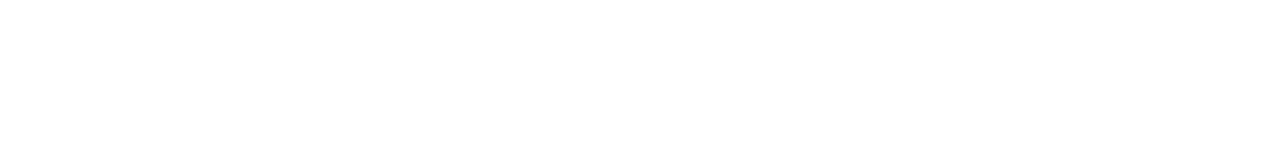
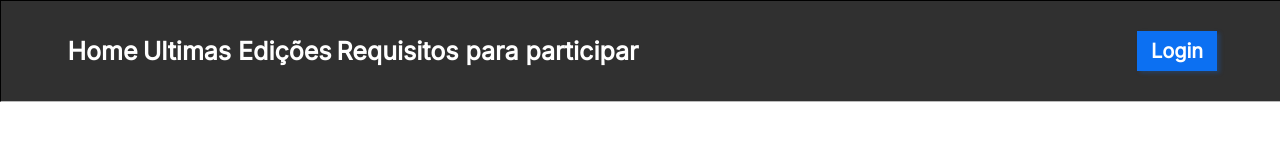
Before and after one commit to uel91/bootcamp-dnc, a plain HTML site: page index.html in a window 1280 px wide. Drawn offline with Linux system fonts and the light colour scheme.

Commit message:
Criação do Estilo CSS do Menu

```diff
--- /dev/null
+++ b/estilo.css
@@ -0,0 +1,57 @@
+/*Importação de Fonte*/
+@import url('https://fonts.googleapis.com/css2?family=Inter:wght@100;400&display=swap');
+
+        body{
+           margin:0px; /* Margem Externa */
+           padding:0px; /* Margem Iterna */
+        }
+            /*Menu de Navegação Principal*/
+        #principal{
+            width: 100%;
+            height: 100px;
+            border: 1px solid black;
+            background-color: #303030;
+
+            display: flex;
+            justify-content: space-between;
+            align-items: center;
+            border-bottom: 1px solid #bababa;
+        }
+
+            #menu{
+            display:flex;
+            width:45%;
+            justify-content:space-around;
+            align-items: center;
+
+            margin-left:5%;
+            }
+
+            #principal div a{
+                font-family: 'Inter';
+                font-size:25px;
+                font-weight:600;
+                color:white;
+                text-decoration: none;
+            }
+
+                #principal div a:hover{
+                    color:#cccccc;
+                }
+
+                #principal button{
+                    margin-right: 5%;
+                    background-color: #0c70f2;
+                    border:0px;
+
+                    height: 40px;
+                    width:80px;
+
+                    font-family:'Inter';
+                    font-size: 20px;
+                    font-weight: 600;
+                    color: white;
+
+                    box-shadow: 3px 2px 4px rgba(12, 112, 242, 0.25);
+                    cursor: pointer;
+                }
--- a/index.html
+++ b/index.html
@@ -5,8 +5,17 @@
     <meta http-equiv="X-UA-Compatible" content="IE=edge">
     <meta name="viewport" content="width=device-width, initial-scale=1.0">
     <title>Bootcamp DNC</title>
+    <link rel="stylesheet" href="estilo.css">
 </head>
 <body>
+    <nav id="principal">
+       <div id="menu">
+            <a href="">Home</a>
+            <a href="">Ultimas Edições</a>
+            <a href="">Requisitos para participar</a>
+       </div>
+        <button>Login</button>
+    </nav>
 
 </body>
 </html>
```
